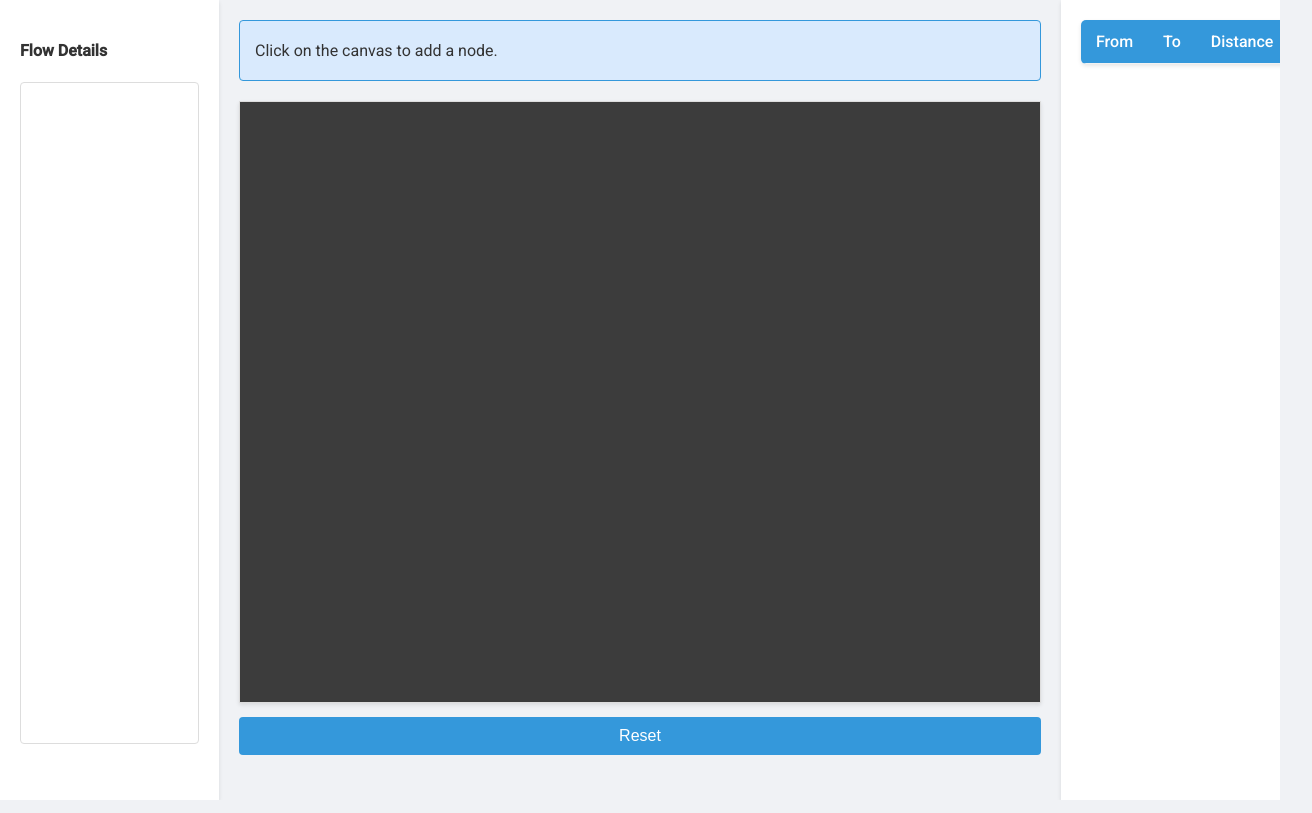
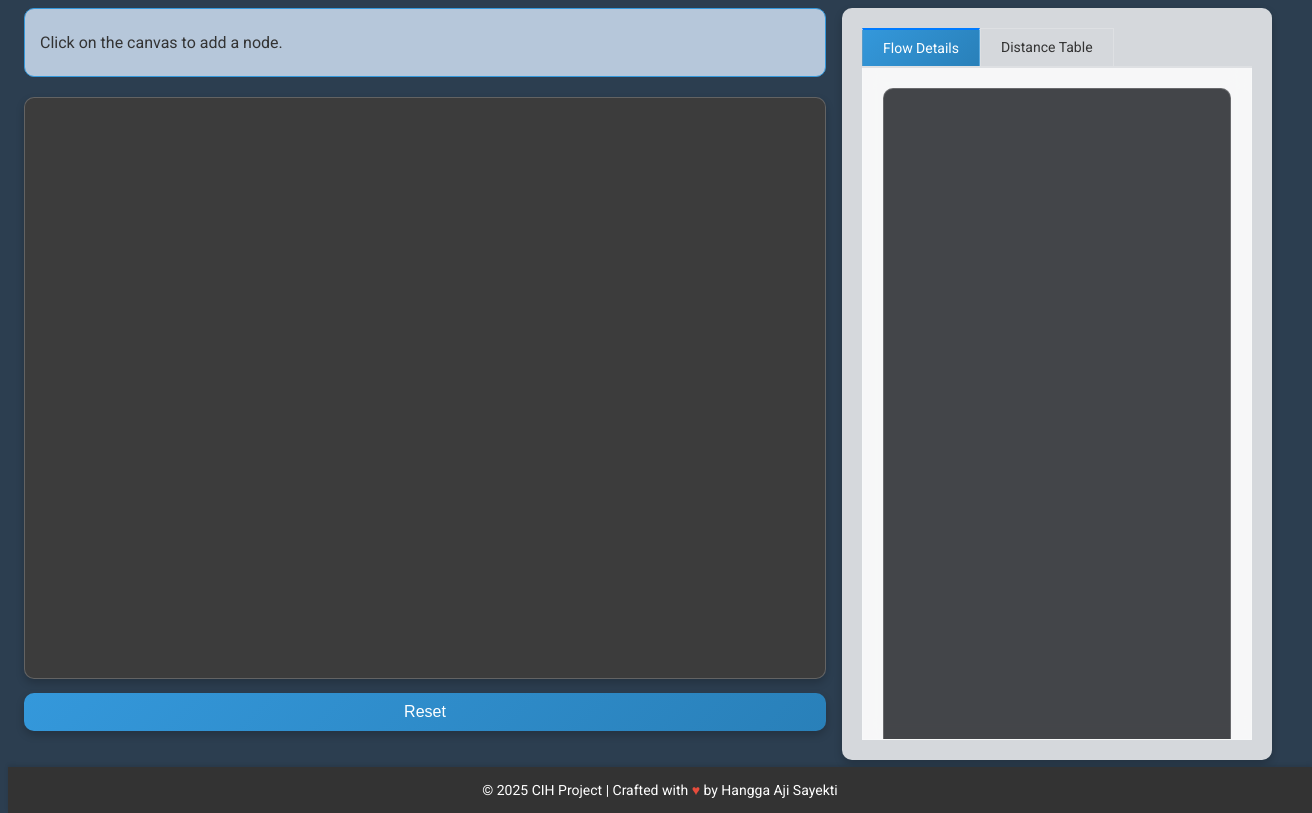
Before and after one commit to hangga/cih-js, a plain HTML site: page index.html in a window 1280 px wide. Shown: the whole page, 1312 px wide, since content can reach past the window. Drawn offline with Linux system fonts and the light colour scheme.

Commit message:
improve style

```diff
--- a/index.html
+++ b/index.html
@@ -5,132 +5,27 @@
     <meta name="viewport" content="width=device-width, initial-scale=1.0">
     <title>CIH Project</title>
     <link href="https://fonts.googleapis.com/css2?family=Roboto:wght@400;500&display=swap" rel="stylesheet">
-    <style>
-        body {
-            font-family: 'Roboto', sans-serif;
-            margin: 0;
-            padding: 0;
-            background-color: #f0f2f5;
-            display: flex;
-            height: 100vh;
-            color: #333;
-        }
-        .sidebar, .right-bar {
-            width: 300px;
-            padding: 20px;
-            background-color: #ffffff;
-            box-shadow: 0 2px 4px rgba(0, 0, 0, 0.1);
-            height: 100vh;
-            overflow-y: auto;
-            box-sizing: border-box;
-        }
-        .content {
-            flex: 1;
-            padding: 20px;
-            display: flex;
-            flex-direction: column;
-            box-sizing: border-box;
-        }
-        h2, h3 {
-            margin-top: 0;
-            color: #444;
-        }
-        .node {
-            width: 50px;
-            height: 50px;
-            background-color: #3498db;
-            border-radius: 50%;
-            display: flex;
-            justify-content: center;
-            align-items: center;
-            color: white;
-            cursor: pointer;
-            box-shadow: 0 2px 4px rgba(0, 0, 0, 0.1);
-        }
-        .table {
-            width: 100%;
-            border-collapse: collapse;
-            margin-bottom: 20px;
-            background-color: #ffffff;
-            box-shadow: 0 2px 4px rgba(0, 0, 0, 0.1);
-            border-radius: 5px;
-            overflow: hidden;
-        }
-        .table th, .table td {
-            padding: 12px 15px;
-            text-align: left;
-            border-bottom: 1px solid #f2f2f2;
-        }
-        .table th {
-            background-color: #3498db;
-            color: #ffffff;
-            font-weight: 500;
-        }
-        .table tr:nth-child(even) {
-            background-color: #f9f9f9;
-        }
-        .table tr:hover {
-            background-color: #f1f1f1;
-        }
-
-        canvas {
-            border: 1px solid #ddd;
-            background-color: #3C3C3C;
-            margin-bottom: 14px;
-            box-shadow: 0 2px 4px rgba(0, 0, 0, 0.1);
-        }
-        .info {
-            background-color: #D9EAFD;
-            padding: 4px 15px 4px 15px;
-            text-align: left;
-            border: 1px solid #3498db;
-            border-radius: 4px;
-            margin-bottom: 20px;
-            /* border-color: #3498db; */
-        }
-        textarea {
-            width: 100%;
-            padding: 10px;
-            border: 1px solid #ddd;
-            border-radius: 4px;
-            resize: none;
-            box-sizing: border-box;
-            font-family: 'Roboto', sans-serif;
-            font-size: 14px;
-            color: #074799;
-        }
-        button {
-            padding: 10px 20px;
-            margin-bottom: 20px;
-            cursor: pointer;
-            border: none;
-            background-color: #3498db;
-            color: white;
-            font-size: 16px;
-            border-radius: 4px;
-            transition: background-color 0.3s ease;
-            width: 100%;
-        }
-        button:hover {
-            background-color: #2980b9;
-        }
-    </style>
+    <link rel='stylesheet' href='style.css' type='text/css' media='all' />
 </head>
 <body>
-    <div class="sidebar" id="flowDetails">
-        <h4>Flow Details</h4>
-
-        <textarea id="flowText" rows="40"></textarea>
-    </div>
+    <div class="main-content">
         <div class="content">
             <div class="info"> <p>Click on the canvas to add a node.</p></div>
-        <canvas id="canvas" width="800" height="600"></canvas>
+            <canvas id="canvas" width="800" height="580"></canvas>
             <button id="refreshButton" onclick="refreshPage()">Reset</button>
-
-        <!-- <button id="refreshButton" onclick="refreshPage()">Refresh Page</button> -->
         </div>
         <div class="right-bar">
-        <!-- <h4>Distance Table</h4> -->
+
+            <ul class="tabs">
+                <li class="active" data-tab="tab1">Flow Details</li>
+                <li data-tab="tab2">Distance Table</li>
+            </ul>
+
+            <div id="tab1" class="tab-content active">
+                <textarea id="flowText" rows="100%"></textarea>
+            </div>
+
+            <div id="tab2" class="tab-content">
                 <table class="table" id="distanceTable">
                     <thead>
                         <tr>
@@ -142,6 +37,31 @@
                     <tbody></tbody>
                 </table>
             </div>
+
+        </div>
+    </div>
+    <footer>
+        <p>&copy; 2025 CIH Project | Crafted with <span style="color: #e74c3c;">&#9829;</span> by Hangga Aji Sayekti</p>
+    </footer>
+
     <script src="script.js"></script>
+    <script>
+        // script untuk mengatur pergantian tab
+        const tabs = document.querySelectorAll('.tabs li');
+        const contents = document.querySelectorAll('.tab-content');
+
+        tabs.forEach(tab => {
+          tab.addEventListener('click', () => {
+            // Hapus class 'active' dari semua tab dan konten
+            tabs.forEach(t => t.classList.remove('active'));
+            contents.forEach(c => c.classList.remove('active'));
+
+            // Tambahkan class 'active' pada tab yang diklik
+            tab.classList.add('active');
+            document.getElementById(tab.dataset.tab).classList.add('active');
+          });
+        });
+      </script>
 </body>
+
 </html>
--- a/script.js
+++ b/script.js
@@ -1,5 +1,6 @@
 let nodes = [];
 let nodeCount = 0;
+let stepCount = 0; // Variabel global untuk melacak langkah
 const distanceTableBody = document.querySelector('#distanceTable tbody');
 const canvas = document.getElementById('canvas');
 const ctx = canvas.getContext('2d');
@@ -16,7 +17,9 @@ function addNode(x, y) {
     nodes.push(node);
     updateDistanceTable();
     draw();
-    logFlow(`\nAdded node ${node.id} at (${node.x.toFixed(2)}, ${node.y.toFixed(2)})`);
+
+    logFlow(`Added node ${node.id} at coordinates (${node.x.toFixed(2)}, ${node.y.toFixed(2)})`);
+    logFlow(`Recomputing sub-tours after adding node ${node.id}`);
     logSubTours();
 }
 
@@ -37,6 +40,26 @@ function updateDistanceTable() {
             }
         });
     });
+}
+
+// Fungsi untuk mengurutkan tour berdasarkan jalur yang berkelanjutan
+function orderTour(tour) {
+    if (tour.length === 0) return [];
+
+    const orderedTour = [tour[0]];
+    let currentTo = tour[0].to;
+
+    while (orderedTour.length < tour.length) {
+        const nextPath = tour.find(path => path.from === currentTo);
+        if (nextPath) {
+            orderedTour.push(nextPath);
+            currentTo = nextPath.to;
+        } else {
+            break;
+        }
+    }
+
+    return orderedTour;
 }
 
 // Fungsi untuk menghitung jarak antara dua simpul
@@ -80,17 +103,6 @@ function drawShortestPath() {
     });
 }
 
-// Fungsi untuk menghitung rute terpendek menggunakan algoritma CIH
-function calculateShortestPath() {
-    if (nodes.length < 2) return { tour: [], subTours: [] };
-
-    // Inisialisasi dengan dua node pertama
-    let tour = [
-        { from: nodes[0].id, to: nodes[1].id },
-        { from: nodes[1].id, to: nodes[0].id }
-    ];
-    const subTours = [[...tour]];
-
 // Fungsi untuk mendapatkan jarak antara dua node berdasarkan ID
 function getDistance(id1, id2) {
     const node1 = nodes.find(node => node.id === id1);
@@ -121,6 +133,18 @@ function calculateShortestPath() {
 
     return { bestInsertion, allPossibleInsertions };
 }
+
+// Fungsi untuk menghitung rute terpendek menggunakan algoritma CIH
+function calculateShortestPath() {
+    if (nodes.length < 2) return { tour: [], subTours: [] };
+
+    // Inisialisasi dengan dua node pertama
+    let tour = [
+        { from: nodes[0].id, to: nodes[1].id },
+        { from: nodes[1].id, to: nodes[0].id }
+    ];
+    const subTours = [[...tour]];
+
 
     // Tambahkan node lain ke dalam tour menggunakan CIH
     for (let i = 2; i < nodes.length; i++) {
@@ -177,16 +201,30 @@ function draw() {
 
 // Fungsi untuk mencatat langkah-langkah flow
 function logFlow(message) {
-    flowText.value += message + '\n';
+
+    const formattedMessage = `Step ${stepCount}: ${message}`;
+    flowText.value += formattedMessage + '\n';
     flowText.scrollTop = flowText.scrollHeight;
+    stepCount++;
 }
 
-// Fungsi untuk mencatat sub-tours
+// Fungsi untuk mencatat sub-tours dengan format lebih mudah dibaca
 function logSubTours() {
     const { subTours } = calculateShortestPath();
+    const chosenSubTour = subTours[subTours.length - 1]; // Sub-tour terakhir adalah yang terpilih
+
+    logFlow('Evaluating sub-tours:');
     subTours.forEach((subTour, index) => {
-        logFlow(` -> Sub-tour ${index + 1}: ${subTour.map(path => `(${path.from} -> ${path.to})`).join(', ')}`);
+        const isChosen = subTour === chosenSubTour ? ' is chosen' : '';
+        const subTourDetails = subTour.map(path => `(${path.from} -> ${path.to})`).join(', ');
+        logFlow(`Sub-tour ${index + 1}: ${subTourDetails} ${isChosen}`);
     });
+
+    if (chosenSubTour) {
+        const orderedTour = orderTour(chosenSubTour);
+        const orderedDetails = orderedTour.map(path => `(${path.from} -> ${path.to})`).join(', ');
+        logFlow(`Final chosen sub-tour: ${orderedDetails}`);
+    }
 }
 
 // Tambahkan event listener untuk klik pada kanvas
--- /dev/null
+++ b/style.css
@@ -0,0 +1,228 @@
+
+
+html, body {
+	font-family: 'Roboto', sans-serif;
+    height: 100%;
+    /* margin: 0; */
+    flex-direction: column;
+	/* margin: 0; */
+	padding: 0;
+    background-color: #2c3e50;
+	/* background: linear-gradient(135deg, #2c3e50, #4ca1af); */
+	/* display: flex; */
+	color: #333;
+}
+
+.main-content {
+    padding: 0;
+    /* background-color: red; */
+    /* flex: 1; Memastikan konten utama mengambil sisa ruang */
+    display: flex;
+    flex-direction: row;
+    /* Jika ingin sidebar dan content di sebelah kanan */
+    margin-bottom : 0px;
+    margin-top: 0px;
+    /* 60px; Sesuaikan dengan tinggi footer */
+}
+
+.scroll-container {
+	max-height: 600px;
+	overflow-y: auto;
+	border: 1px solid rgba(255, 255, 255, 0.2);
+	backdrop-filter: blur(10px);
+	border-radius: 10px;
+	padding: 10px;
+	box-shadow: 0 4px 8px rgba(0, 0, 0, 0.2);
+}
+
+.sidebar,
+.right-bar {
+	width: 600px;
+	padding: 20px;
+	background: rgba(255, 255, 255, 0.8);
+	/* backdrop-filter: blur(10px); */
+	box-shadow: 0 4px 8px rgba(0, 0, 0, 0.2);
+	height: 94vh;
+	overflow-y: auto;
+	box-sizing: border-box;
+	display: flex;
+	flex-direction: column;
+	border-radius: 10px;
+}
+
+.content {
+	width: 1000px;
+	flex: 1;
+	padding: 0px 16px 16px 16px;
+	display: flex;
+	flex-direction: column;
+	box-sizing: border-box;
+}
+
+h2,
+h3 {
+	margin-top: 0;
+	color: #ffffff;
+	text-shadow: 1px 1px 2px rgba(0, 0, 0, 0.5);
+}
+
+.node {
+	width: 50px;
+	height: 50px;
+	background: linear-gradient(135deg, #3498db, #2980b9);
+	border-radius: 50%;
+	display: flex;
+	justify-content: center;
+	align-items: center;
+	color: white;
+	cursor: pointer;
+	box-shadow: 0 4px 8px rgba(0, 0, 0, 0.2);
+	transition: transform 0.2s ease, box-shadow 0.2s ease;
+}
+
+.node:hover {
+	transform: scale(1.1);
+	box-shadow: 0 8px 16px rgba(0, 0, 0, 0.3);
+}
+
+.table {
+	width: 100%;
+	border-collapse: collapse;
+	margin-bottom: 20px;
+	background: rgba(255, 255, 255, 0.8);
+	backdrop-filter: blur(5px);
+	border-radius: 10px;
+	overflow: hidden;
+}
+
+.table th,
+.table td {
+	padding: 12px 15px;
+	text-align: left;
+	border-bottom: 1px solid rgba(255, 255, 255, 0.2);
+}
+
+.table th {
+	background: linear-gradient(135deg, #3498db, #2980b9);
+	color: white;
+	font-weight: 500;
+}
+
+.table tr:nth-child(even) {
+	background: rgba(255, 255, 255, 0.6);
+}
+
+.table tr:hover {
+	background: rgba(255, 255, 255, 0.9);
+}
+
+canvas {
+	border: 1px solid rgba(255, 255, 255, 0.2);
+	background-color: #3c3c3c;
+	margin-bottom: 14px;
+	box-shadow: 0 4px 8px rgba(0, 0, 0, 0.2);
+	border-radius: 10px;
+}
+
+.info {
+	background: rgba(217, 234, 253, 0.8);
+	/* backdrop-filter: blur(10px); */
+	padding: 8px 15px;
+	border: 1px solid #3498db;
+	border-radius: 10px;
+	margin-bottom: 20px;
+    margin-top: 0;
+}
+
+textarea {
+	width: 100%;
+	padding: 10px;
+	background: rgba(48, 49, 54, 0.9);
+	border: 1px solid rgba(255, 255, 255, 0.2);
+	border-radius: 10px;
+	resize: none;
+	box-sizing: border-box;
+	font-family: 'Roboto Mono', monospace;
+	font-size: 14px;
+	color: #0fff03;
+}
+
+button {
+	padding: 10px 20px;
+	margin-bottom: 20px;
+	cursor: pointer;
+	border: none;
+	background: linear-gradient(135deg, #3498db, #2980b9);
+	color: white;
+	font-size: 16px;
+	border-radius: 10px;
+	transition: background 0.3s ease, transform 0.2s ease;
+	width: 100%;
+	box-shadow: 0 4px 8px rgba(0, 0, 0, 0.2);
+}
+
+button:hover {
+	background: linear-gradient(135deg, #2980b9, #3498db);
+	transform: translateY(-2px);
+	box-shadow: 0 6px 12px rgba(0, 0, 0, 0.3);
+}
+
+.tabs {
+	display: flex;
+	cursor: pointer;
+	padding: 0;
+	margin: 0;
+	list-style: none;
+	border-bottom: 2px solid rgba(255, 255, 255, 0.2);
+}
+
+.tabs li {
+	font-size: 14px;
+	padding: 10px 20px;
+	margin: 0;
+	border: 1px solid rgba(255, 255, 255, 0.2);
+	border-bottom: none;
+	transition: background 0.3s ease, color 0.3s ease;
+}
+
+.tabs li.active {
+	background: linear-gradient(135deg, #3498db, #2980b9);
+	color: white;
+	border-top: 2px solid #007bff;
+}
+
+.tab-content {
+	overflow-y: auto;
+	display: none;
+	padding: 20px;
+	border: 1px solid rgba(255, 255, 255, 0.2);
+	border-top: none;
+	background: rgba(255, 255, 255, 0.8);
+	backdrop-filter: blur(10px);
+}
+
+.tab-content.active {
+	display: block;
+}
+
+footer {
+    margin: 0;
+    background-color: #333;
+    color: #fff;
+    text-align: center;
+    padding: 15px 20px;
+    font-size: 14px;
+    width: 100%;
+
+    box-shadow: 0 -2px 4px rgba(0, 0, 0, 0.1);
+    position: relative;
+    /* Default: mengikuti alur dokumen */
+}
+
+footer span {
+    font-weight: bold;
+}
+
+footer p {
+    margin: 0;
+}
```
Also changed, not shown: cih-screenshot.png. Lines whose indentation alone changed are shown as unchanged.
